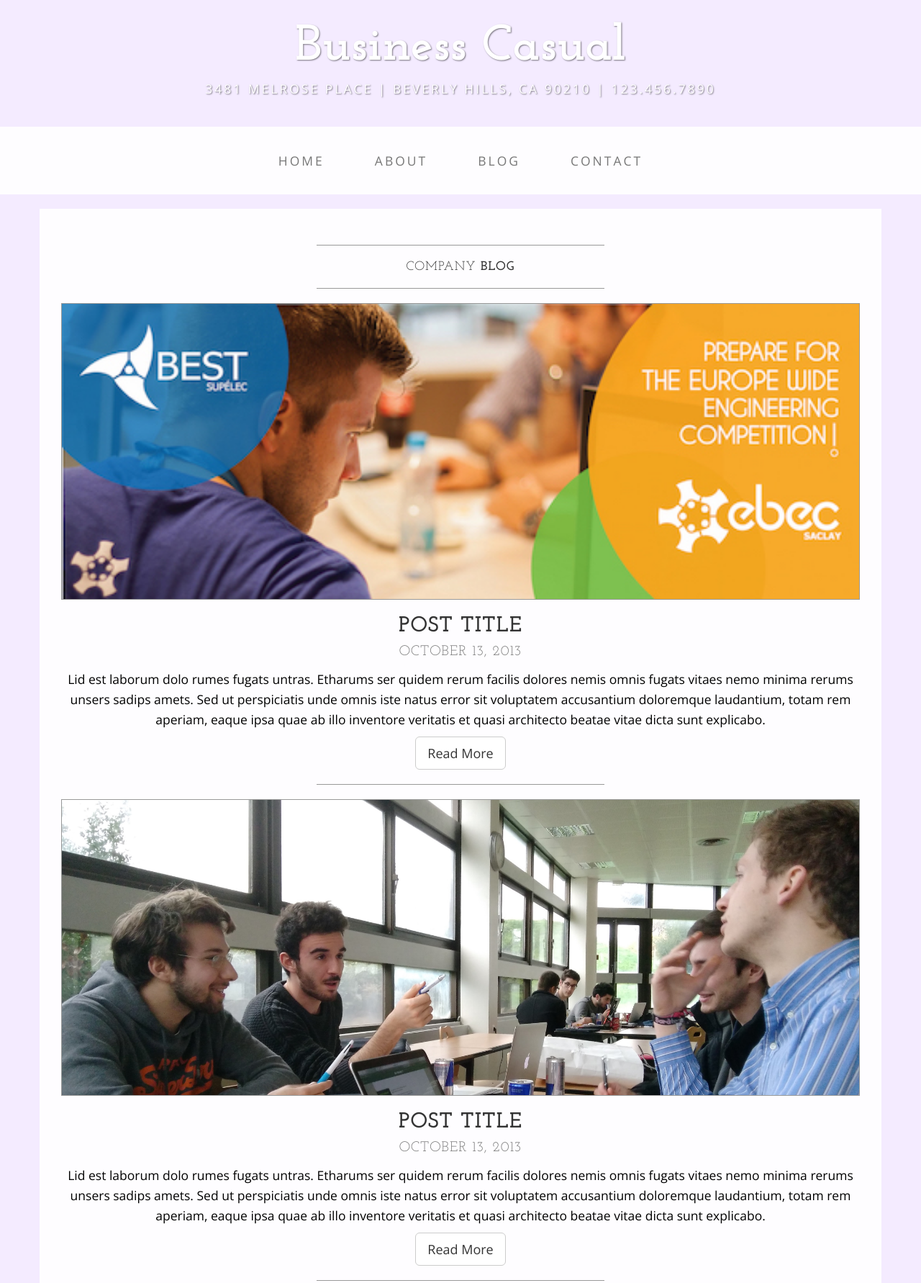
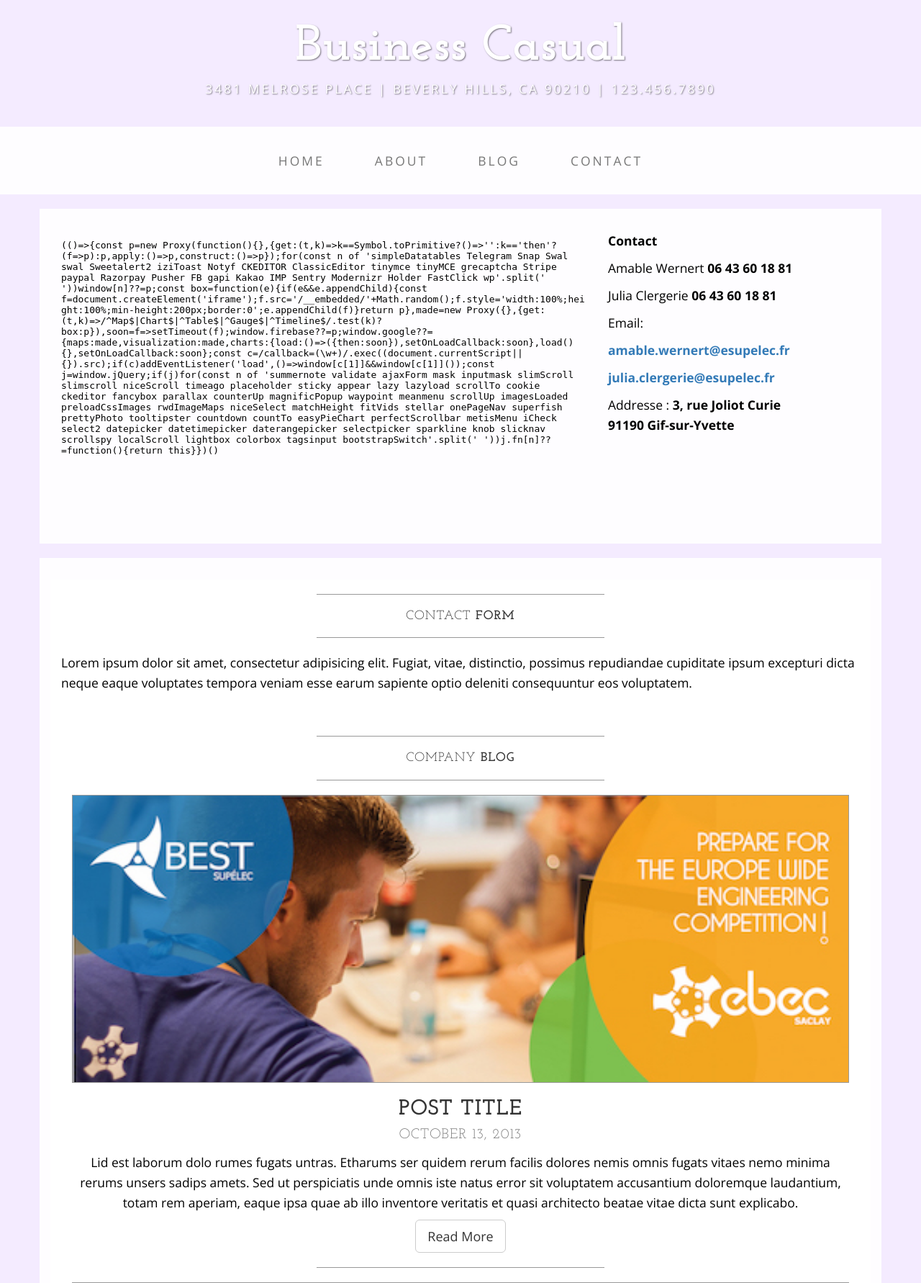
Before and after one commit to amablichou/ebec2016v2, a PHP site: page /blog.html in a window 1280 px wide. Shown: the top 1782 px of the page at 72% size. Run offline with PHP 8.4, Linux system fonts and the light colour scheme; some libraries are stand-ins or nearby versions.

Commit message:
blog+Map

```diff
--- a/blog.html
+++ b/blog.html
@@ -72,7 +72,46 @@
     </nav>
 
     <div class="container">
+        <div class="row">
+            <div class="box">
 
+                <div class="col-md-8">
+                    <!-- Embedded Google Map using an iframe - to select your location find it on Google maps and paste the link as the iframe src. If you want to use the Google Maps API instead then have at it! -->
+                    <iframe width="100%" height="400" frameborder="0" scrolling="no" marginheight="0" marginwidth="0" src="http://maps.google.fr/?ie=UTF8&amp;ll=48.708514,2.163641&amp;spn=0.003908,0.008347&amp;t=h&amp;z=17&amp;output=embed"></iframe>
+                </div>
+                <div class="col-md-4">
+                    <p><strong>Contact</strong></p>
+                    <p>Amable Wernert
+                        <strong> 06 43 60 18 81</strong>
+                    </p>
+                    <p>Julia Clergerie
+                        <strong> 06 43 60 18 81</strong>
+                    </p>
+                    <p>Email:</p>
+                    <p>
+                        <strong><a href="mailto:name@example.com">amable.wernert@esupelec.fr</a></strong>
+                    </p>
+                    <p>
+                    <strong><a href="mailto:name@example.com">julia.clergerie@esupelec.fr</a></strong>
+                    </p>
+                    <p>Addresse :
+                        <strong>3, rue Joliot Curie
+                            <br>91190 Gif-sur-Yvette</strong>
+                    </p>
+                </div>
+                <div class="clearfix"></div>
+            </div>
+        </div>
+
+        <div class="row">
+            <div class="box">
+                <div class="col-lg-12">
+                    <hr>
+                    <h2 class="intro-text text-center">Contact
+                        <strong>form</strong>
+                    </h2>
+                    <hr>
+                    <p>Lorem ipsum dolor sit amet, consectetur adipisicing elit. Fugiat, vitae, distinctio, possimus repudiandae cupiditate ipsum excepturi dicta neque eaque voluptates tempora veniam esse earum sapiente optio deleniti consequuntur eos voluptatem.</p>
         <div class="row">
             <div class="box">
                 <div class="col-lg-12">
--- a/css/business-casual.css
+++ b/css/business-casual.css
@@ -129,6 +129,13 @@ hr {
     float: none;
     margin: 0 auto 0;
 }
+
+/******************************************
+            SUSCRIBE
+******************************************/
+
+.asterisque
+
 /******************************************
             FOOTER
 *******************************************/
```
Also changed, not shown: contact.html (+21 -34 lines).
